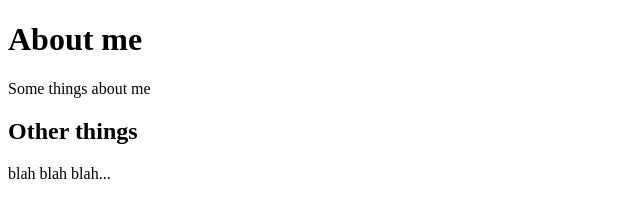
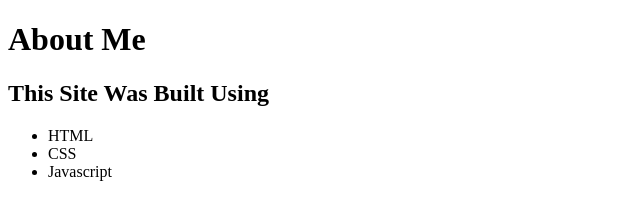
Before and after one commit to avocadobelly/aboutMe.github.io, a plain HTML site: page index.html in a window 1280 px wide. Shown: the whole page, without its empty margins (0-640 px from the left). Drawn offline with Linux system fonts and the light colour scheme.

Commit message:
Added main section and aside

```diff
--- a/index.html
+++ b/index.html
@@ -5,17 +5,26 @@
         <title>AboutMe</title>
     </head>
     <body>
-    <h1>
-        About me
+        <main>
+            <h1 class="title">
+                About Me
             </h1>
-    <p>
-        Some things about me
-    </p>
+        </main>
+            <aside>
                 <h2>
-        Other things
+                    This Site Was Built Using
                 </h2>
-    <p>
-        blah blah blah...
-    </p>
+                <ul>
+                    <li>
+                        HTML
+                    </li>
+                    <li>
+                        CSS
+                    </li>
+                    <li>
+                        Javascript
+                    </li>
+                </ul>
+            </aside>
     </body>
 </html>
```
Lines whose indentation alone changed are shown as unchanged.
